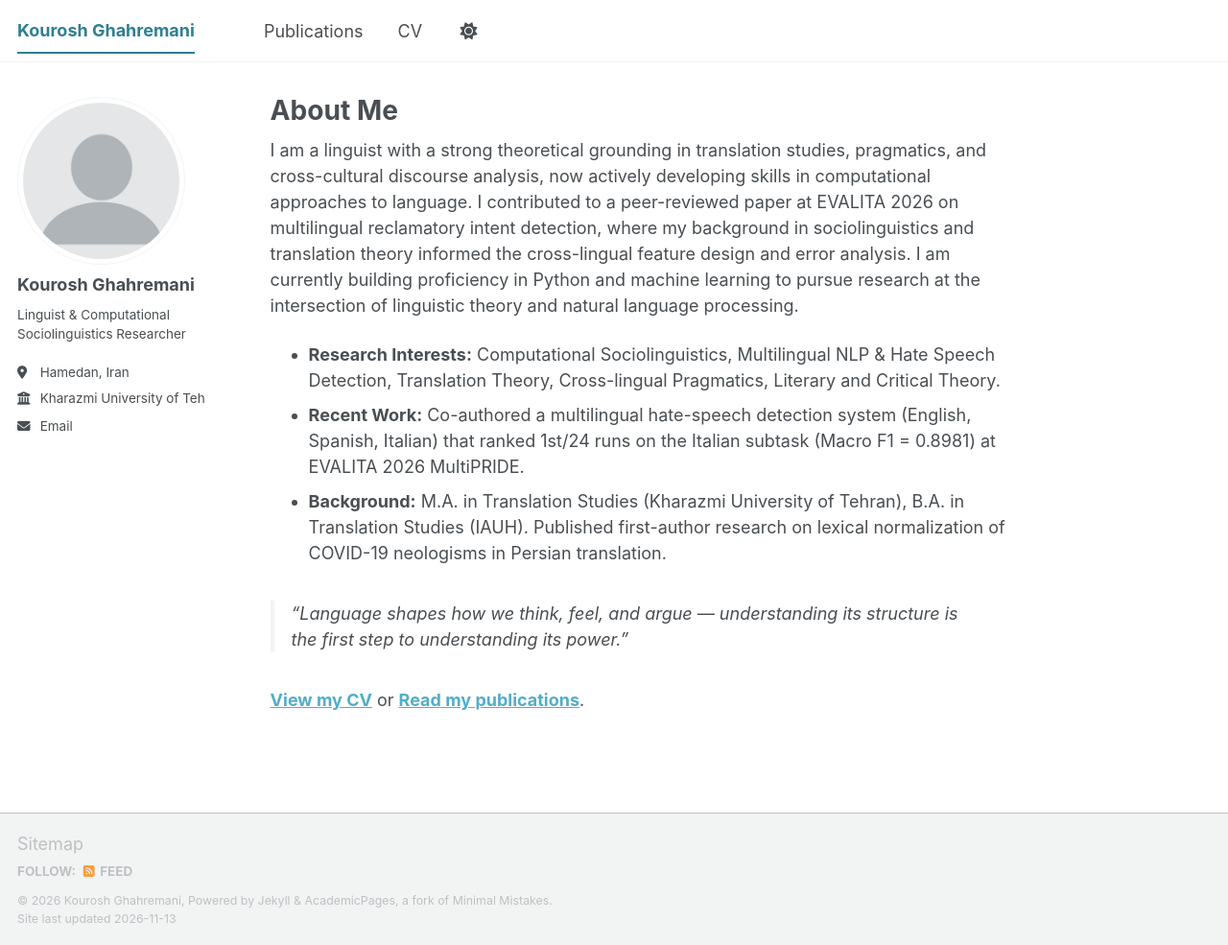
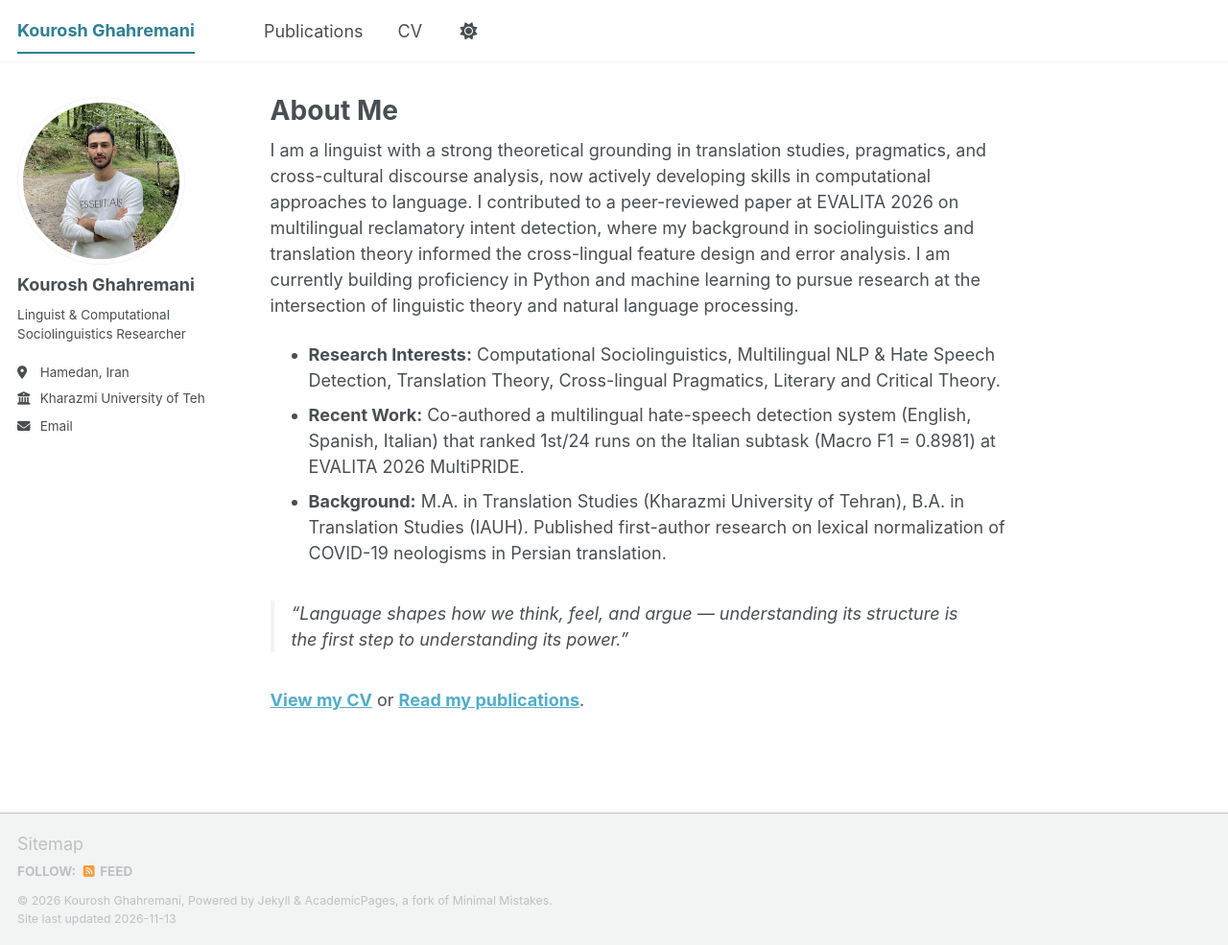
Before and after one commit to ghahremanikourosh/ghahremanikourosh.github.io, a Jekyll site: the page built from _pages/about.md, in a window 1280 px wide and 985 px high. Shown: the whole window at 96% size. Built offline with Jekyll 4.4.1, drawn with Linux system fonts in a browser that asks for light colours; a script bundle is joined from its source files by our own code; library files that are not in the unit come from our copies.

Commit message:
Fix profile photo and CV website URL
- avatar: profile.png (placeholder) → IMG_2088.jpg (actual photo)
- cv.json website: houmanrajabii.github.io → ghahremanikourosh.github.io

Co-Authored-By: Claude Sonnet 4.6 <noreply@anthropic.com>

```diff
--- a/_config.yml
+++ b/_config.yml
@@ -23,7 +23,7 @@ repository               : "ghahremanikourosh/ghahremanikourosh.github.io"
 #               Additional customization can be done by editing /_includes/author-profile.html
 author:
   # Biographic information
-  avatar           : "profile.png"
+  avatar           : "IMG_2088.jpg"
   name             : "Kourosh Ghahremani"
   pronouns         : # example: "she/her"
   bio              : "Linguist & Computational Sociolinguistics Researcher"
--- a/_data/cv.json
+++ b/_data/cv.json
@@ -4,7 +4,7 @@
     "label": "Linguist & Computational Sociolinguistics Researcher",
     "email": "kourosh.ghahremani@yahoo.com",
     "phone": "(+98) 901 912 5002",
-    "website": "https://houmanrajabii.github.io",
+    "website": "https://ghahremanikourosh.github.io",
     "summary": "Linguist with a strong theoretical grounding in translation studies, pragmatics, and cross-cultural discourse analysis, now actively developing skills in computational approaches to language. Contributed to peer-reviewed research at EVALITA 2026 on multilingual reclamatory intent detection, where my background in sociolinguistics and translation theory informed cross-lingual feature design and error analysis. Currently building proficiency in Python and machine learning to pursue research at the intersection of linguistic theory and natural language processing.",
     "location": {
       "address": "Hamedan",
```
